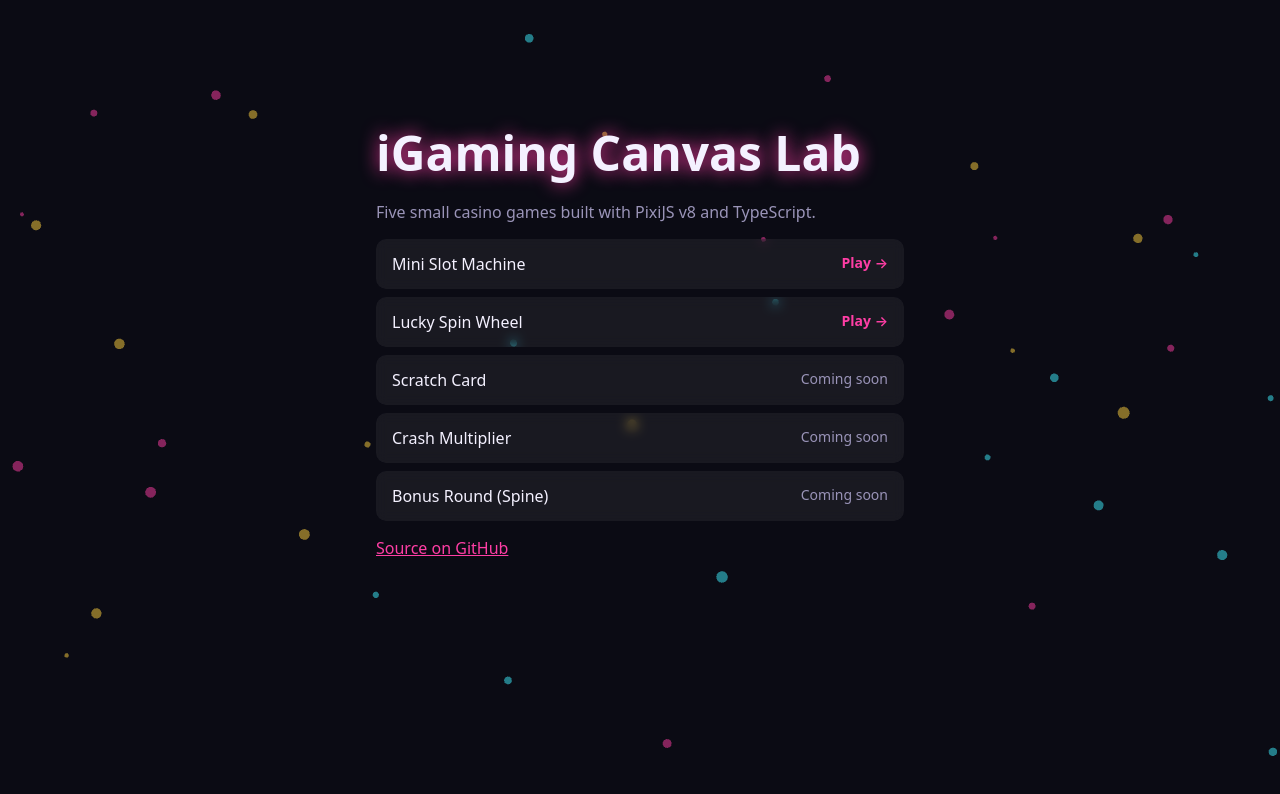
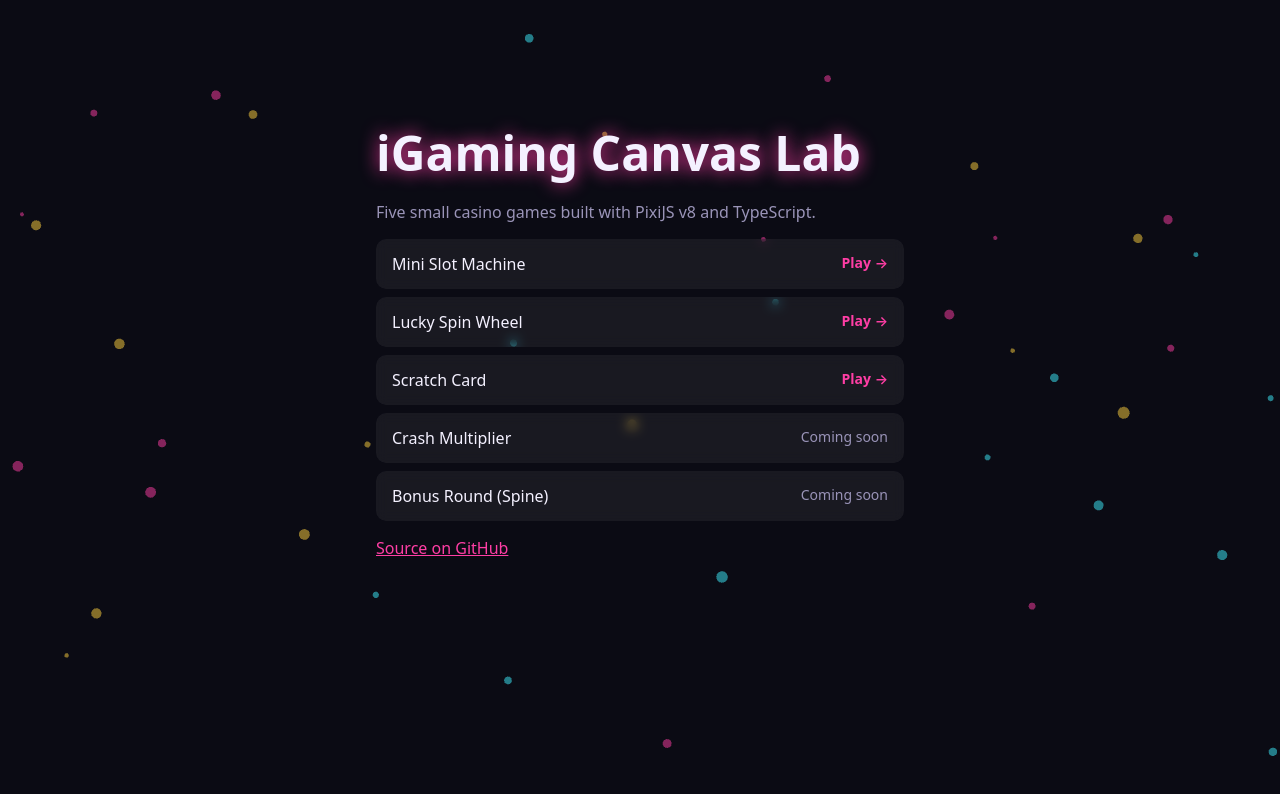
Before and after one commit to mikegauci/igaming-canvas-lab, a website with bundled scripts: page apps/hub/index.html in a window 1280 px wide. Built offline with nearby package versions, Linux system fonts and the light colour scheme.

Commit message:
Link the scratch card from the hub and document it in the README

```diff
--- a/apps/hub/index.html
+++ b/apps/hub/index.html
@@ -22,7 +22,9 @@
         <li>
           <a href="/wheel/"><span>Lucky Spin Wheel</span><em>Play →</em></a>
         </li>
-        <li><span>Scratch Card</span><em>Coming soon</em></li>
+        <li>
+          <a href="/scratch/"><span>Scratch Card</span><em>Play →</em></a>
+        </li>
         <li><span>Crash Multiplier</span><em>Coming soon</em></li>
         <li><span>Bonus Round (Spine)</span><em>Coming soon</em></li>
       </ul>
```
Also changed, not shown: README.md.
